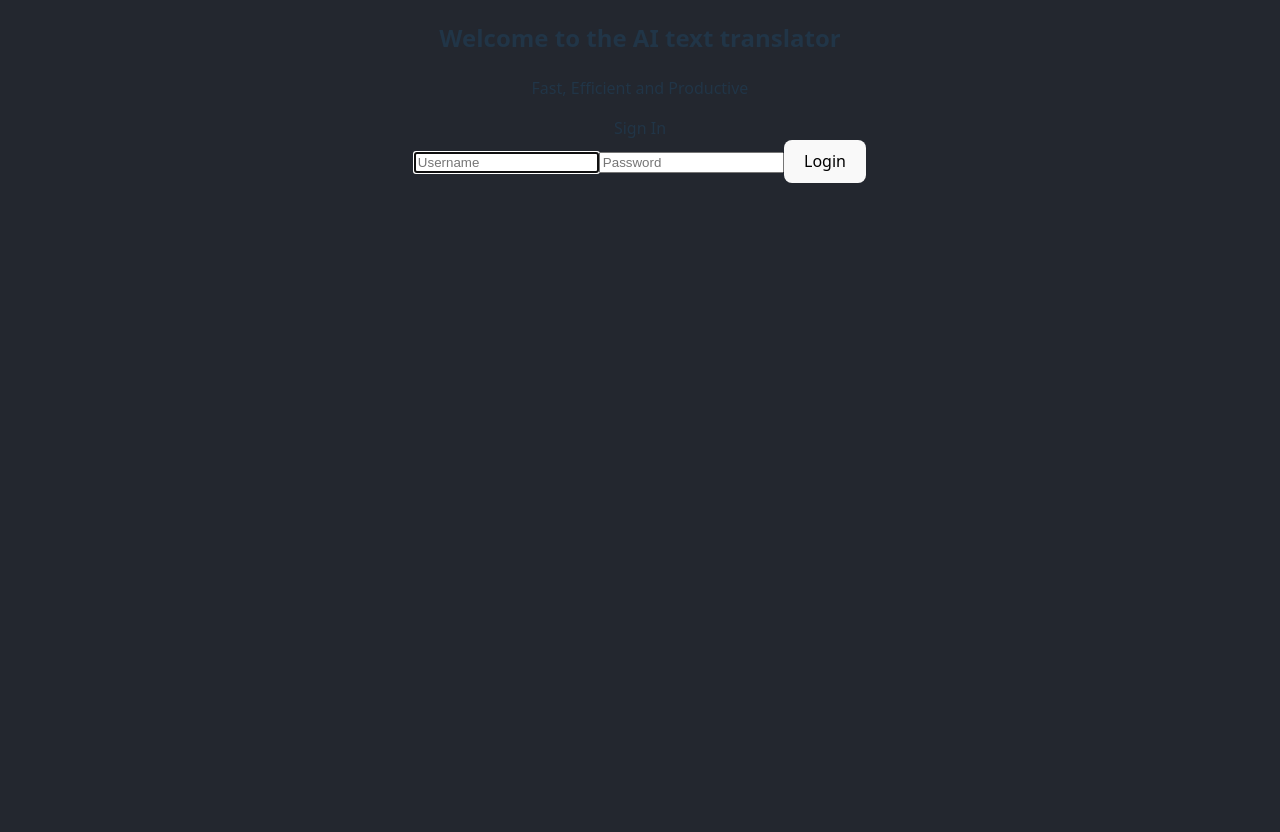
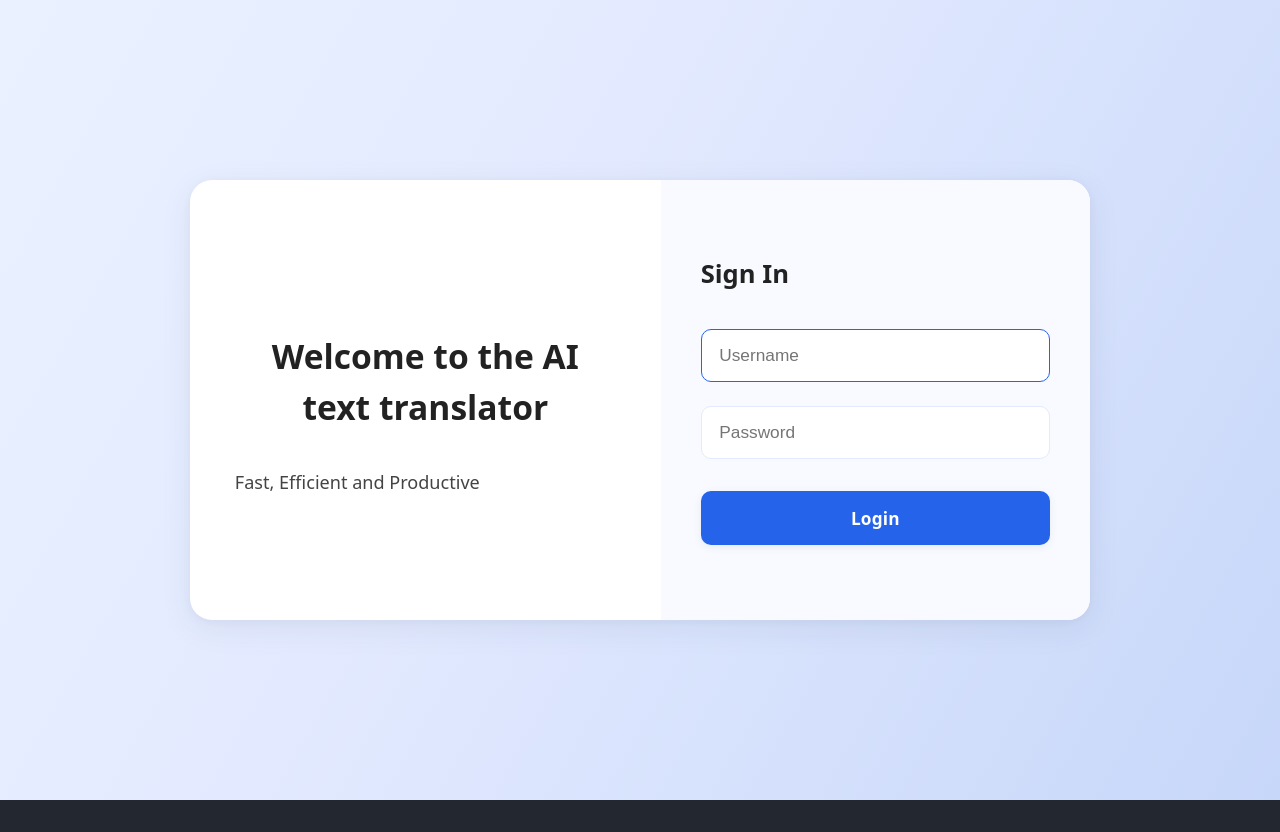
Before and after one commit to samuelbaiju/AI-text-translator, a React app in the folder frontend/: page / in a window 1280 px wide. Built offline with nearby package versions, Linux system fonts and the light colour scheme; the HTML template or start-up script is replaced by a standard one.

Commit message:
ui changes

```diff
--- a/frontend/src/App.css
+++ b/frontend/src/App.css
@@ -1,3 +1,108 @@
+/* Modern Login Page Styles - Refined to Match Image */
+.login-bg {
+  min-height: 100vh;
+  width: 100vw;
+  background: linear-gradient(120deg, #eaf1ff 0%, #e3eaff 40%, #c7d7f9 100%);
+  display: flex;
+  align-items: center;
+  justify-content: center;
+  position: fixed;
+  top: 0;
+  left: 0;
+  z-index: 0;
+}
+
+.login-container {
+  display: flex;
+  flex-direction: row;
+  background: #fff;
+  border-radius: 22px;
+  box-shadow: 0 8px 32px 0 rgba(44, 62, 80, 0.08), 0 1.5px 8px 0 rgba(44, 62, 80, 0.04);
+  overflow: hidden;
+  max-width: 900px;
+  width: 95vw;
+  min-height: 440px;
+}
+
+.login-info-panel {
+  flex: 1.2;
+  background: transparent;
+  display: flex;
+  flex-direction: column;
+  justify-content: center;
+  align-items: flex-start;
+  padding: 3.5rem 2.8rem 3.5rem 2.8rem;
+  min-width: 280px;
+}
+.login-info-panel h2 {
+  font-size: 2.1rem;
+  font-weight: 700;
+  color: #222;
+  margin-bottom: 1.2rem;
+}
+.login-info-panel p {
+  color: #444;
+  font-size: 1.13rem;
+  margin-bottom: 0;
+}
+
+.login-form-panel {
+  flex: 1.1;
+  background: #f8faff;
+  display: flex;
+  flex-direction: column;
+  justify-content: center;
+  align-items: center;
+  padding: 3.5rem 2.5rem;
+  min-width: 340px;
+}
+.login-title {
+  font-size: 1.6rem;
+  font-weight: 700;
+  color: #222;
+  margin-bottom: 2.2rem;
+  text-align: left;
+  width: 100%;
+}
+.login-form {
+  width: 100%;
+  display: flex;
+  flex-direction: column;
+  gap: 1.3rem;
+}
+.login-input {
+  font-size: 1.08rem;
+  padding: 0.95rem 1.1rem;
+  border: 1.5px solid #e3eaff;
+  border-radius: 10px;
+  background: #fff;
+  margin-bottom: 0.2rem;
+  transition: border 0.2s;
+  outline: none;
+  color: #222;
+}
+.login-input:focus {
+  border: 1.5px solid #2563eb;
+}
+.login-btn {
+  padding: 0.95rem 0;
+  font-size: 1.08rem;
+  background: #2563eb;
+  color: #fff;
+  border: none;
+  border-radius: 10px;
+  font-weight: 600;
+  margin-top: 0.5rem;
+  box-shadow: 0 2px 8px rgba(44, 62, 80, 0.08);
+  transition: background 0.2s, transform 0.1s;
+  width: 100%;
+  letter-spacing: 0.01em;
+}
+.login-btn:disabled {
+  background: #b3cfff;
+  color: #fff;
+  cursor: not-allowed;
+}
 /* Modern Translate Page Styles Inspired by UI Image */
 .translate-bg {
   min-height: 100vh;
```
